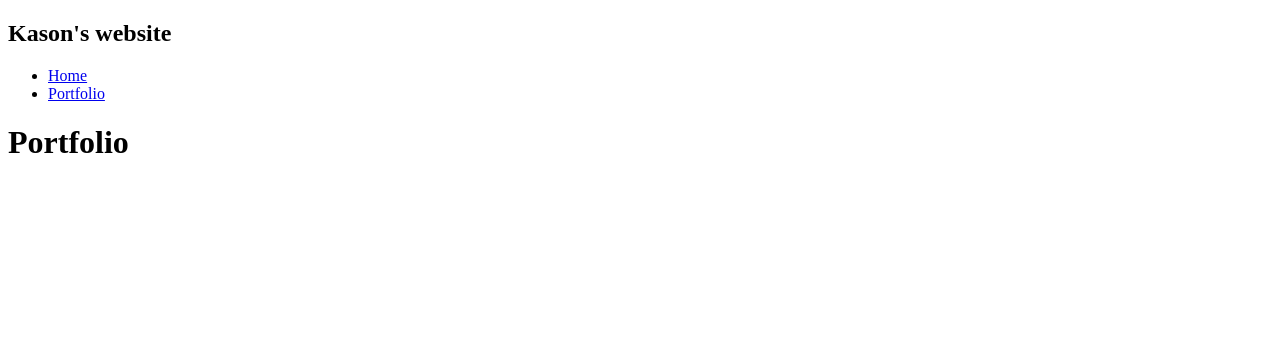
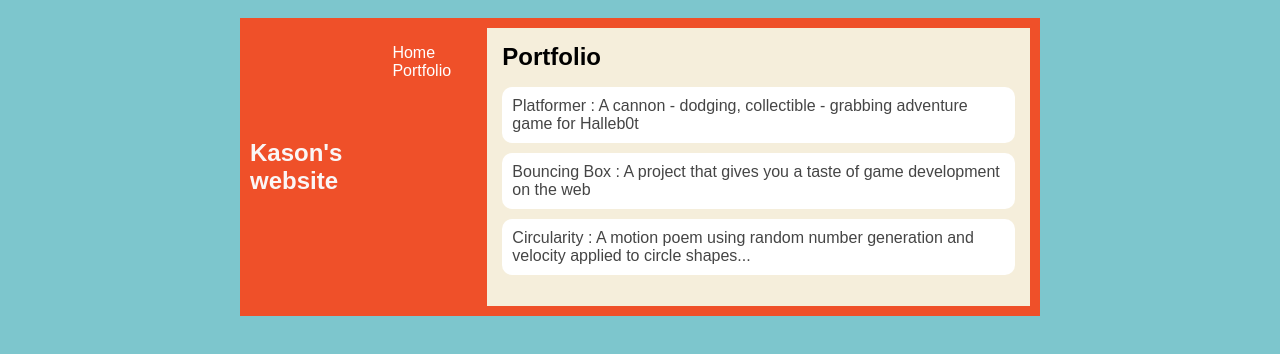
Before and after one commit to KasonFr/KasonFr.github.io, a plain HTML site: page portfolio.html in a window 1280 px wide. Drawn offline with Linux system fonts and the light colour scheme.

Commit message:
9/19/2024

```diff
--- a/portfolio.html
+++ b/portfolio.html
@@ -2,10 +2,12 @@
 <html>
     <head>
      <title>Kason's website</title>
+     <link rel="stylesheet" href="style.css">
     </head>
 
     <body>
       <div id="all-contents">
+        <div id="all-contents">
         <nav>
             <h1>Kason's website</h1>
             <ul id="nav-ul">
@@ -14,22 +16,22 @@
                 </li>
                 <li class="nav-li">
                     <a class="nav-a" href="portfolio.html">Portfolio</a>
+
                 </li>
             </ul>
+            <main>
+                <div class="content">
+                    <h1>Portfolio</h1>
+                    <ul id="portfolio">
+    <li><a href="projects/platformer/">Platformer : A cannon - dodging, collectible - grabbing adventure game for Halleb0t</a></li>
+    <li><a href="projects/bouncing-box/">Bouncing Box : A project that gives you a taste of game development on the web </a></li>
+    <li><a href="projects/circularity/">Circularity : A motion poem using random number generation and velocity applied to circle shapes...</a></li>
+</ul>
+</div>
+</main>
         </nav>
     </div>
 
       </div>
     </body>
 </html>
-<nav>
- <!-- Nav stuff here...-->
-</nav>
-<main>
-    <div class="content">
-        <h1>Portfolio</h1>
-        <ul id = "portfolio">
-
-        </ul>
-        </div>
-        </main>
--- a/style.css
+++ b/style.css
@@ -1,6 +1,6 @@
 body {
-    background: rgb(8, 8, 8);
-    color: rgb(5, 255, 38);
+    background: rgb(125, 198, 205);
+    color: rgb(45, 45, 45);
     padding: 10px;
     font-family: arial;
 }
@@ -11,7 +11,7 @@ body {
 
 /* navigation menu */
 nav {
-    background: rgb(12, 4, 2);
+    background: rgb(239, 80, 41);
    margin: 0 auto;
     display: flex;
     padding: 10px;
@@ -19,7 +19,7 @@ nav {
 h1 {
     display: flex;
     align-items: center;
-    color: rgb(10, 1, 1);
+    color: rgb(250, 246, 246);
     flex: 1;
     margin: 0;
 }
@@ -32,12 +32,12 @@ h1 {
 }
 a {
     text-decoration: none;
-    color: #04f738;
+    color: #fff;
 }
 
 /* main container area beneath menu */
 main {
-    background: rgb(12, 0, 0);
+    background: rgb(245, 238, 219);
     display: flex;
 }
 .sidebar {
@@ -52,11 +52,28 @@ main {
     padding: 15px;
 }
 
-/* portfolio styles */
-#interests {
-    border: 4px rgb(252, 247, 247) ridge;
-    padding: 8px;
+ /* portfolio styles */
+ .content h1 {
+    color: black;
 }
-h2, h3 {
-    margin: 0px;
+
+#portfolio {
+    list-style-type: none;
+    padding-left: 0;
 }
+
+#portfolio li {
+    background: #fff;
+    padding: 10px;
+    border-radius: 10px;
+    margin-bottom: 10px;
+}
+
+#portfolio li:hover {
+    background: #eee;
+}
+
+#portfolio a {
+    text-decoration: none;
+    color: #454545;
+}
```
Also changed, not shown: index.html (+9 -6 lines).
